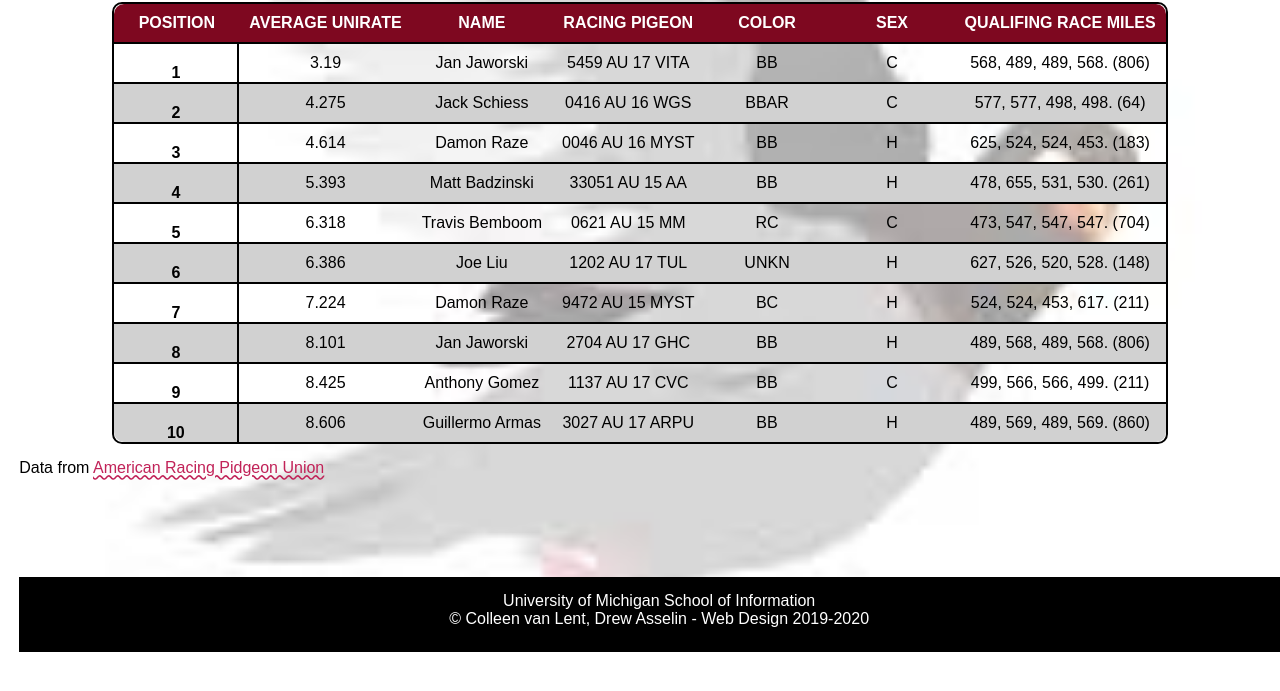
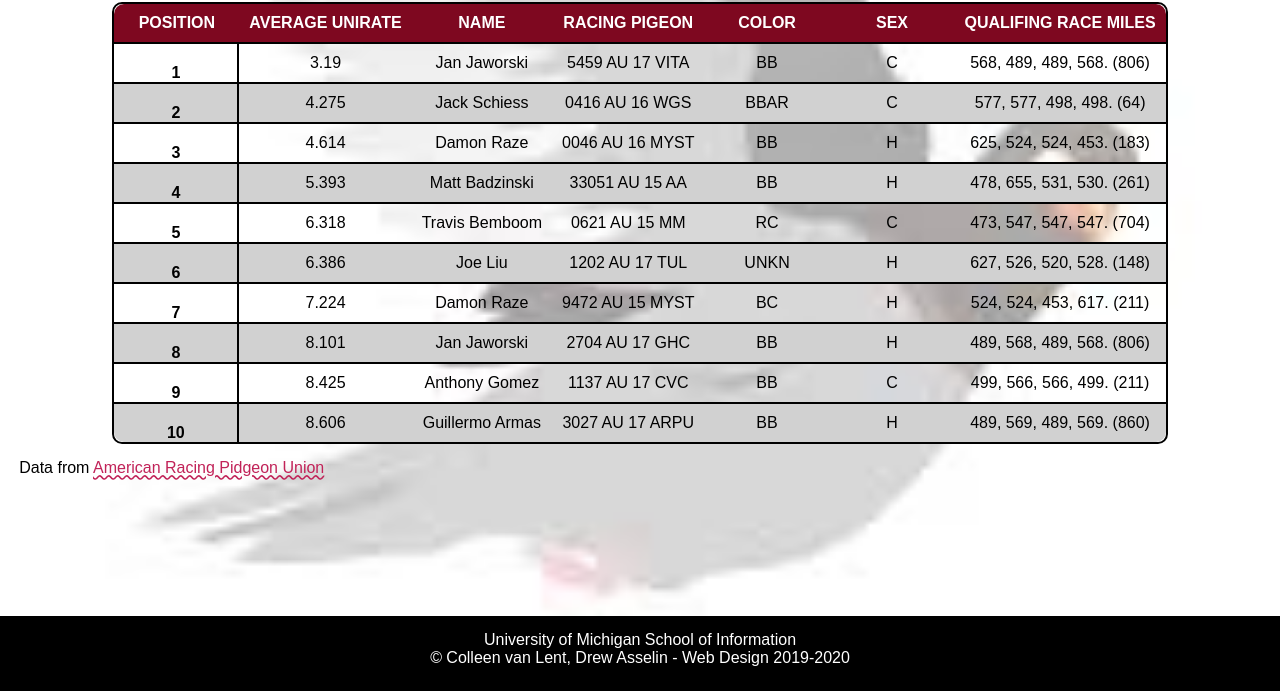
Before and after one commit to ishalele/homework4-2021, a plain HTML site: page index.html in a window 1280 px wide. Shown: the part 109-800 px from the top of the page. Drawn offline with Linux system fonts and the light colour scheme; files whose address does not match are found by name; a web font is replaced by a local one.

Commit message:
Add files via upload

```diff
--- a/css/style.css
+++ b/css/style.css
@@ -54,6 +54,7 @@ p{
 a{
   size: 16px;
   color: #C12258;
+  text-decoration-line: underline;
   text-decoration-style: wavy;
   /*Req 4*/
 }
@@ -142,5 +143,7 @@ footer{
   text-align:center;
   color: #FFFFFF;
   min-height: 75px;
+  bottom: 0;
+  left: 0;
   position: fixed;
 }
```
